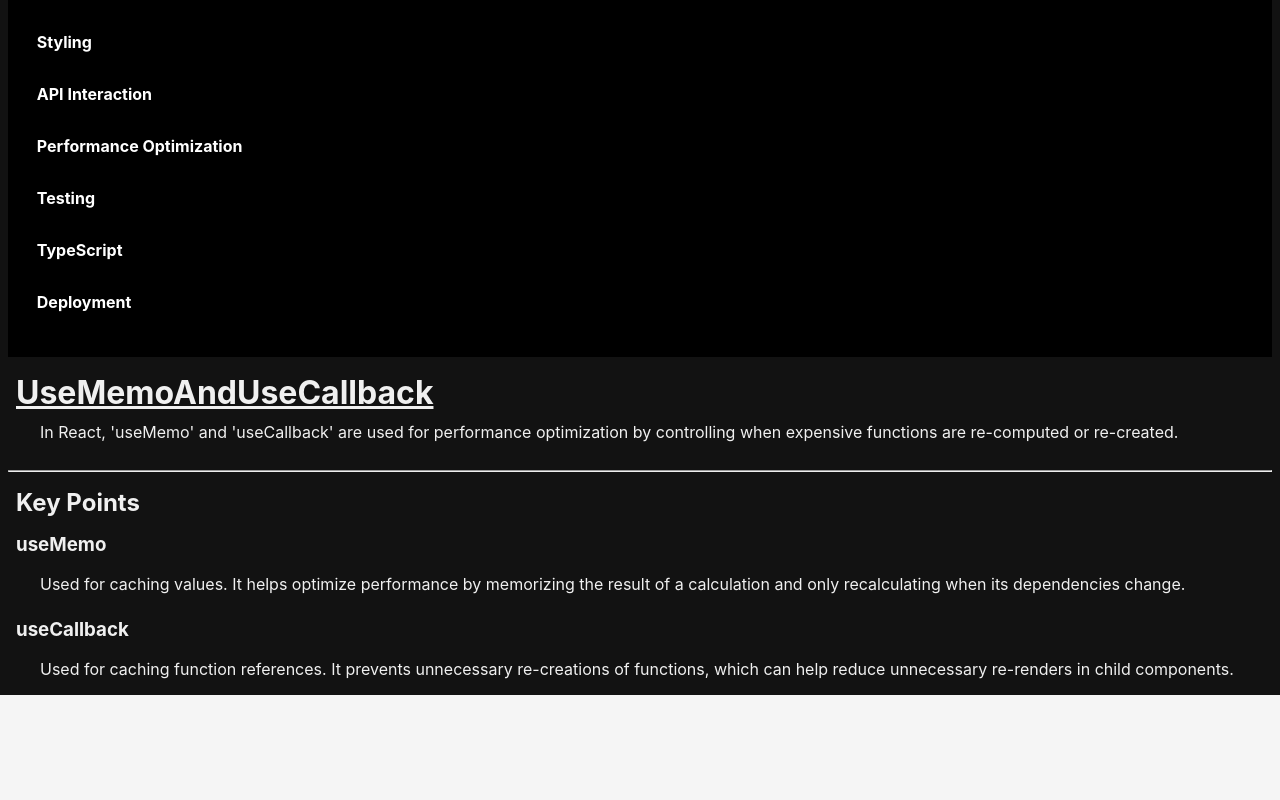
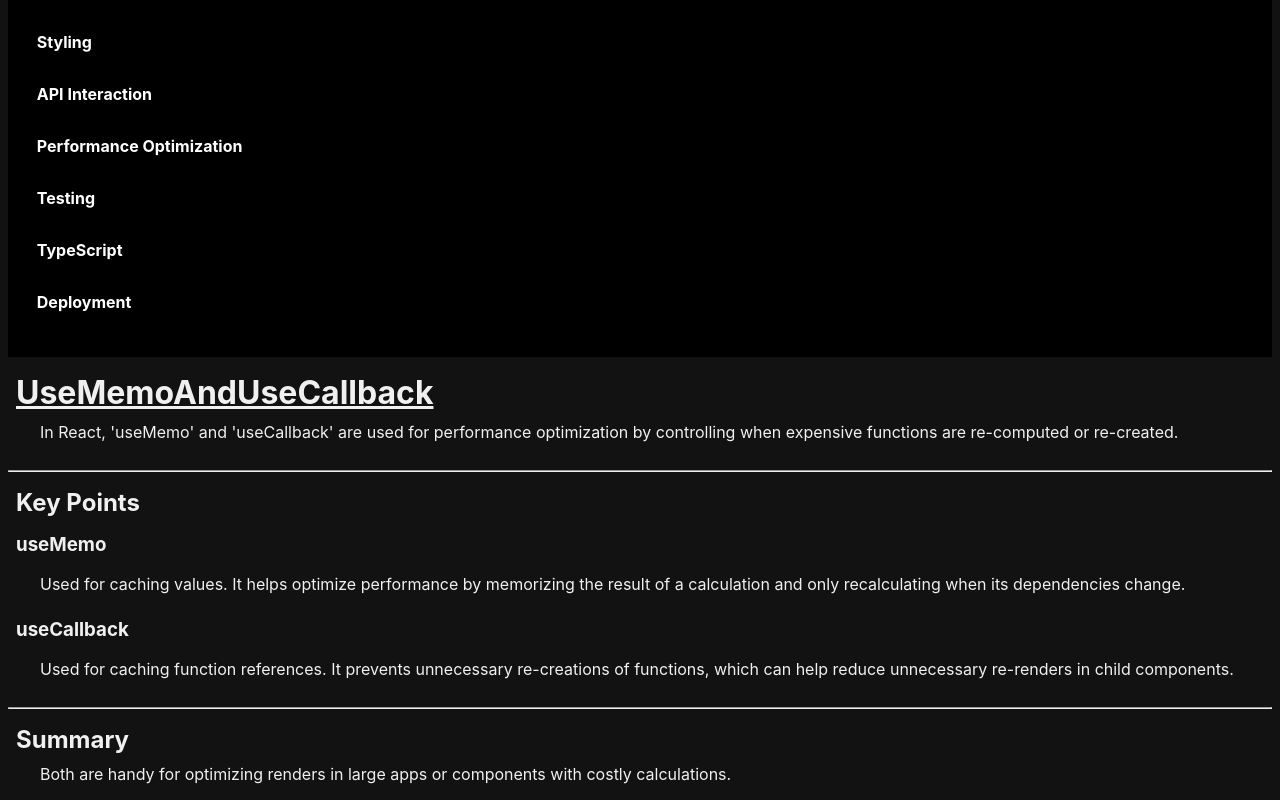
Before and after one commit to rees-kyle/react_showcase, a React (Create React App) app in the folder project/: page /react_showcase/usememo-and-usecallback in a window 1280 px wide. Shown: the part 462-1262 px from the top of the page. Before the commit the page ends 1157 px from the top, so only its background shows below. Built offline with nearby package versions, Linux system fonts and the light colour scheme.

Commit message:
Add Summary component
- Added component file.
- Added to index in components folder.
- Imported and added component to page.

```diff
--- /dev/null
+++ b/project/src/components/performance_optimization/usememo_and_usecallback/Summary.js
@@ -0,0 +1,14 @@
+const Summary = () => {
+    return (
+        <div>
+            <br/>
+            <hr/>
+            <h2>Summary</h2>
+            <p>
+                Both are handy for optimizing renders in large apps or components with costly calculations.
+            </p>
+        </div>
+    );
+};
+
+export default Summary;
--- a/project/src/components/performance_optimization/usememo_and_usecallback/index.js
+++ b/project/src/components/performance_optimization/usememo_and_usecallback/index.js
@@ -1,2 +1,3 @@
 export {default as UseMemoAndUseCallback } from './UseMemoAndUseCallback';
 export {default as KeyPoints } from './KeyPoints';
+export {default as Summary } from './Summary';
--- a/project/src/pages/performance_optimization/UseMemoAndUseCallbackPage.js
+++ b/project/src/pages/performance_optimization/UseMemoAndUseCallbackPage.js
@@ -1,6 +1,7 @@
 import {
   UseMemoAndUseCallback,
-  KeyPoints
+  KeyPoints,
+  Summary
 } from '../../components/performance_optimization/usememo_and_usecallback';
 
 const UseMemoAndUseCallbackPage = () => {
@@ -8,6 +9,7 @@ const UseMemoAndUseCallbackPage = () => {
     <>
       <UseMemoAndUseCallback />
       <KeyPoints />
+      <Summary />
     </>
   );
 };
```
